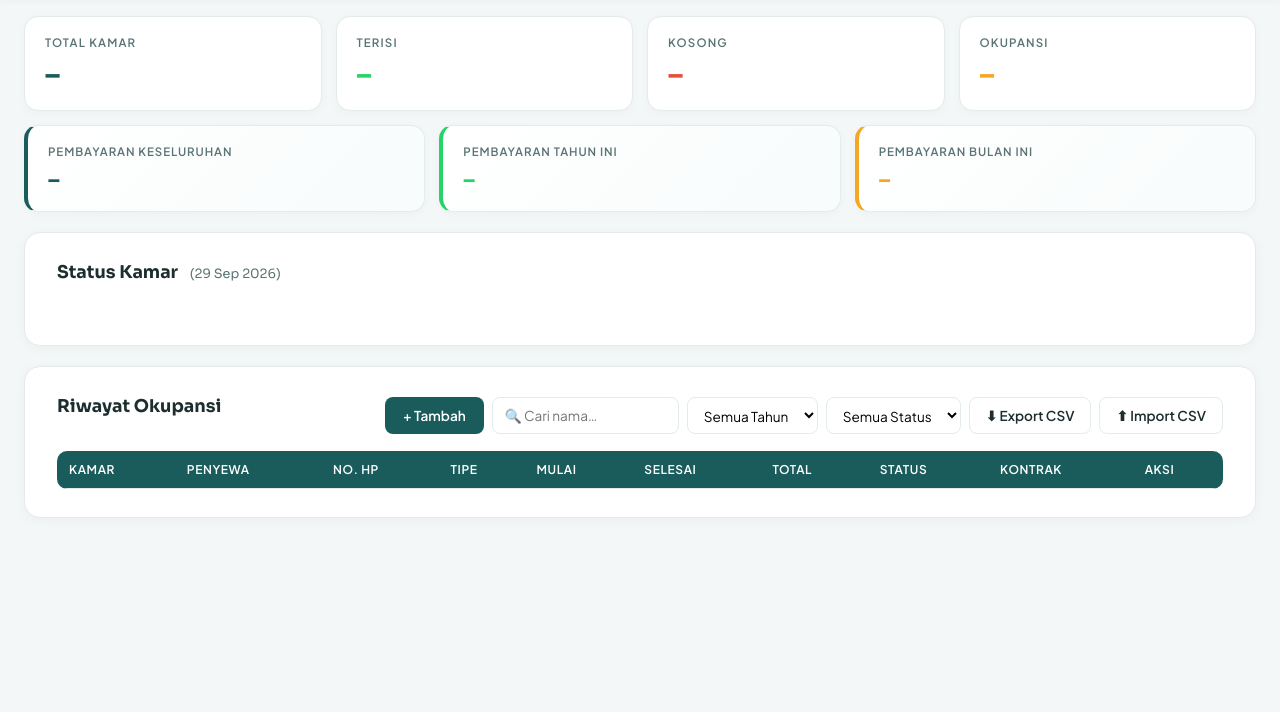
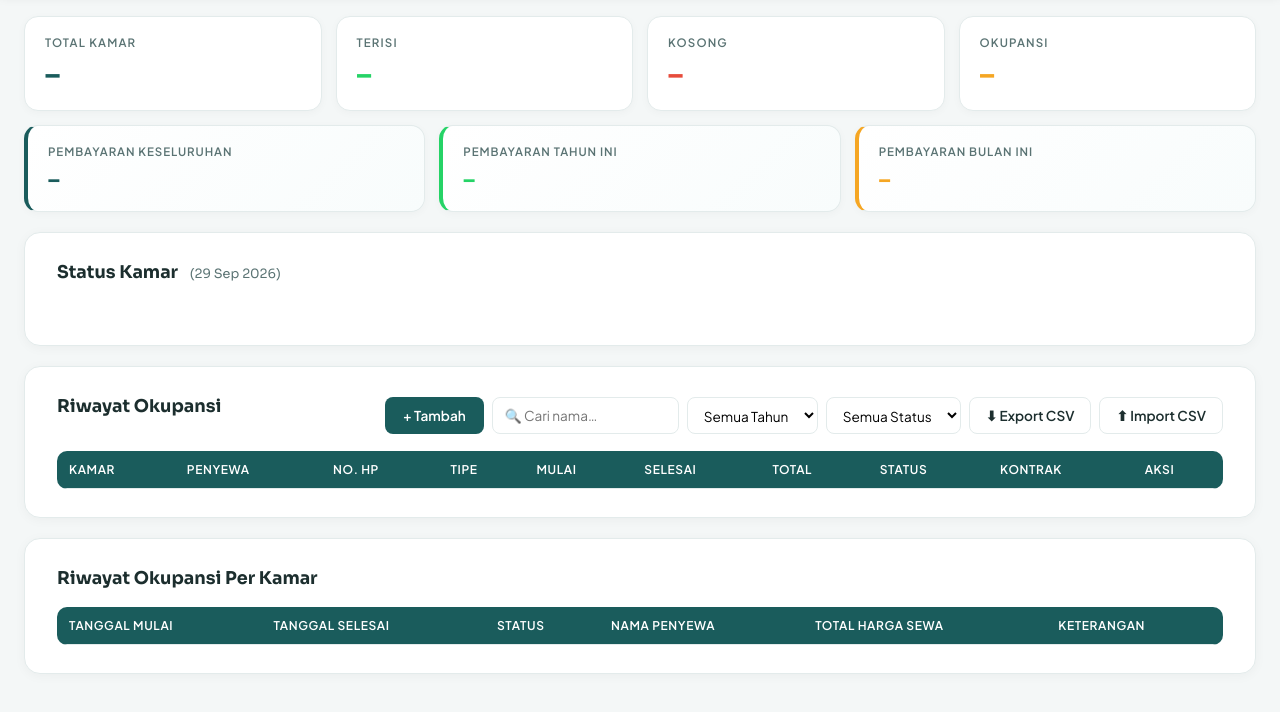
Before and after one commit to lintangglangitt/griya-aleena-sekaran, a plain HTML site: page ngadmin.html in a window 1280 px wide. Shown: the part 78-790 px from the top of the page. Drawn offline with Linux system fonts and the light colour scheme; no server answers; sample sign-in values are in the browser's storage.

Commit message:
Update ngadmin.html

```diff
--- a/ngadmin.html
+++ b/ngadmin.html
@@ -99,6 +99,29 @@
         </tr>
       </thead>
       <tbody id="occ-body"></tbody>
+    </table>
+  </div>
+</section>
+
+<!-- RIWAYAT OKUPANSI PER KAMAR -->
+<section class="section-block">
+  <h2 class="section-h">Riwayat Okupansi Per Kamar</h2>
+
+  <div class="riwayat-kamar-tabs" id="riwayat-kamar-tabs"></div>
+
+  <div class="table-wrap">
+    <table id="riwayat-kamar-table">
+      <thead>
+        <tr>
+          <th>Tanggal Mulai</th>
+          <th>Tanggal Selesai</th>
+          <th>Status</th>
+          <th>Nama Penyewa</th>
+          <th>Total Harga Sewa</th>
+          <th>Keterangan</th>
+        </tr>
+      </thead>
+      <tbody id="riwayat-kamar-body"></tbody>
     </table>
   </div>
 </section>
```
